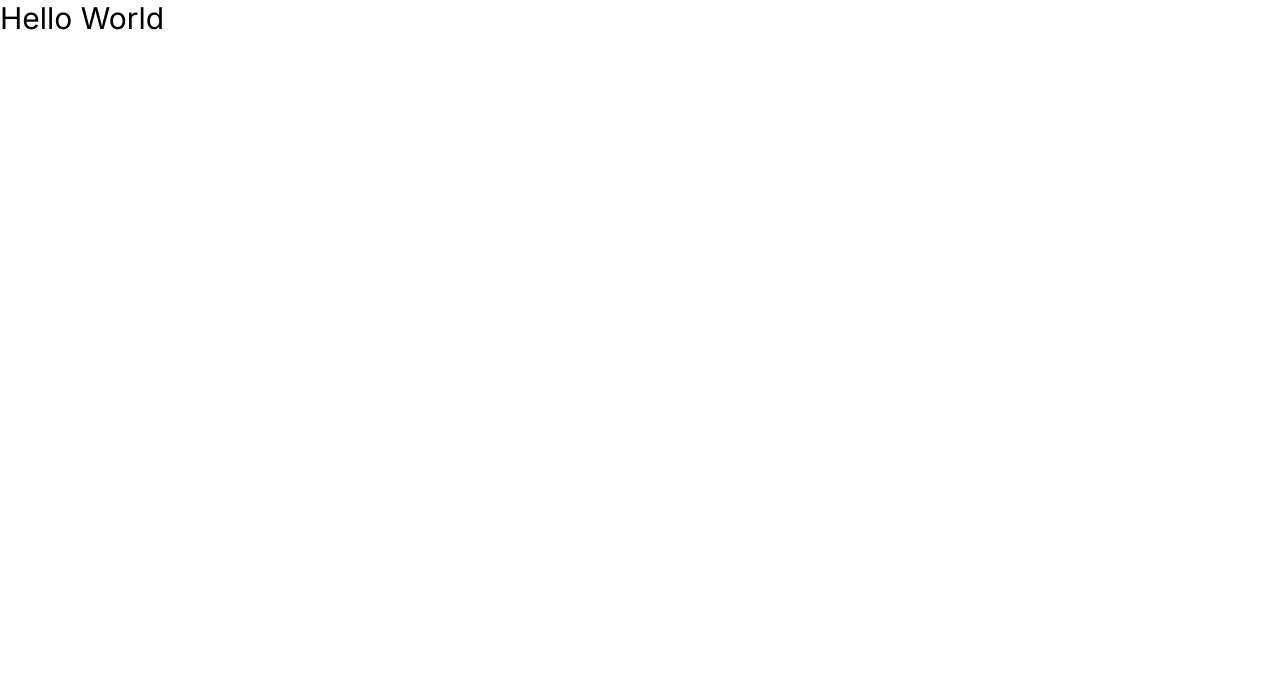
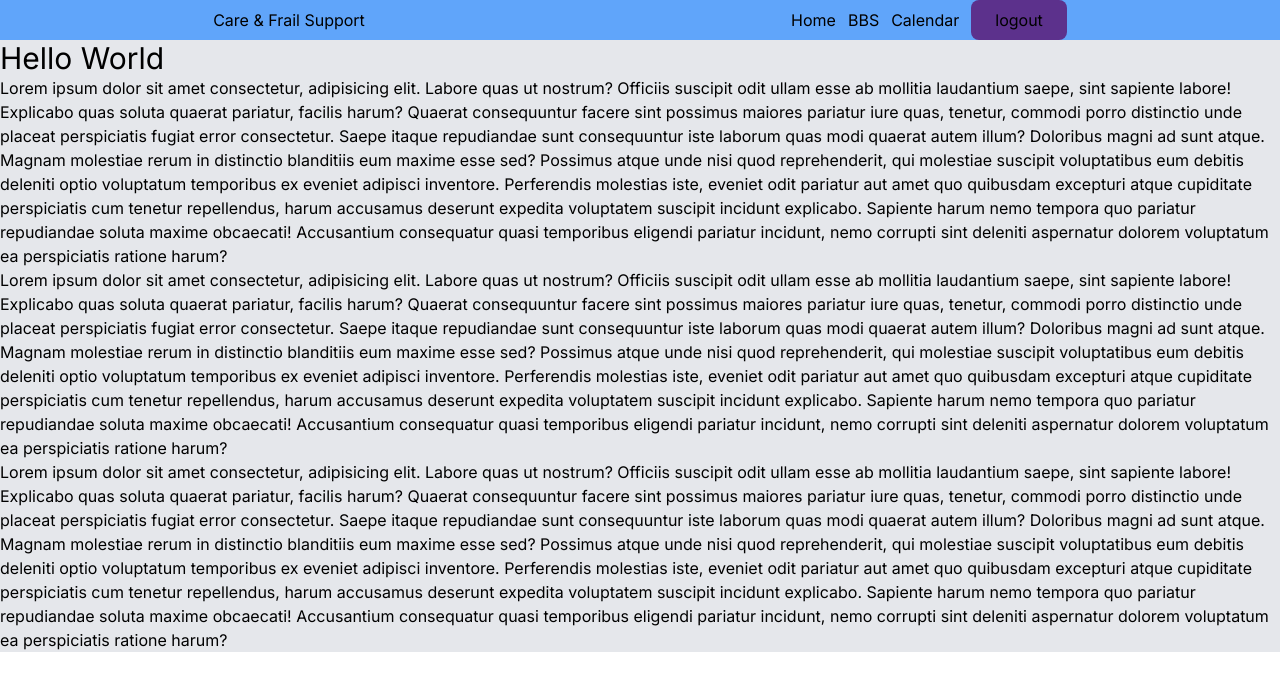
Before and after one commit to Takashi-Matsumura/vercel-mockup-test, a Next.js app: page / in a window 1280 px wide. Shown: the top 690 px of the page. Built offline with nearby package versions, Linux system fonts and the light colour scheme.

Commit message:
creating... navbar

```diff
--- a/package.json
+++ b/package.json
@@ -9,6 +9,9 @@
     "lint": "next lint"
   },
   "dependencies": {
+    "@fortawesome/fontawesome-svg-core": "^6.4.2",
+    "@fortawesome/free-solid-svg-icons": "^6.4.2",
+    "@fortawesome/react-fontawesome": "^0.2.0",
     "@types/node": "20.5.0",
     "@types/react": "18.2.20",
     "@types/react-dom": "18.2.7",
--- /dev/null
+++ b/src/app/_components/common/Navbar.tsx
@@ -0,0 +1,28 @@
+import { faBars, faHamburger } from "@fortawesome/free-solid-svg-icons";
+import { FontAwesomeIcon } from "@fortawesome/react-fontawesome";
+import React from "react";
+
+const Navbar = () => {
+  return (
+    <header className="container mx-auto">
+      <div className="bg-blue-400 w-full fixed flex justify-around h-10 items-center">
+        <div>Care & Frail Support</div>
+        <div className="items-center space-x-3 hidden md:flex">
+          <a href="#">Home</a>
+          <a href="#">BBS</a>
+          <a href="#">Calendar</a>
+          <a href="#">
+            <button className="px-6 py-2 bg-theme rounded-lg hover:bg-purple-600 transition-all duration-300">
+              logout
+            </button>
+          </a>
+        </div>
+        <div className="md:hidden">
+          <FontAwesomeIcon icon={faBars} />
+        </div>
+      </div>
+    </header>
+  );
+};
+
+export default Navbar;
--- a/src/app/layout.tsx
+++ b/src/app/layout.tsx
@@ -1,6 +1,10 @@
 import "./globals.css";
 import type { Metadata } from "next";
 import { Inter } from "next/font/google";
+
+import { config } from "@fortawesome/fontawesome-svg-core";
+import "@fortawesome/fontawesome-svg-core/styles.css";
+config.autoAddCss = false;
 
 const inter = Inter({ subsets: ["latin"] });
 
--- a/src/app/page.tsx
+++ b/src/app/page.tsx
@@ -1,5 +1,73 @@
 import Image from "next/image";
+import Navbar from "./_components/common/Navbar";
 
 export default function Home() {
-  return <h1 className="text-3xl">Hello World</h1>;
+  return (
+    <div className="container mx-auto">
+      <Navbar />
+      <main className="bg-gray-200 container pt-10">
+        <h1 className="text-3xl">Hello World</h1>
+        <p>
+          Lorem ipsum dolor sit amet consectetur, adipisicing elit. Labore quas
+          ut nostrum? Officiis suscipit odit ullam esse ab mollitia laudantium
+          saepe, sint sapiente labore! Explicabo quas soluta quaerat pariatur,
+          facilis harum? Quaerat consequuntur facere sint possimus maiores
+          pariatur iure quas, tenetur, commodi porro distinctio unde placeat
+          perspiciatis fugiat error consectetur. Saepe itaque repudiandae sunt
+          consequuntur iste laborum quas modi quaerat autem illum? Doloribus
+          magni ad sunt atque. Magnam molestiae rerum in distinctio blanditiis
+          eum maxime esse sed? Possimus atque unde nisi quod reprehenderit, qui
+          molestiae suscipit voluptatibus eum debitis deleniti optio voluptatum
+          temporibus ex eveniet adipisci inventore. Perferendis molestias iste,
+          eveniet odit pariatur aut amet quo quibusdam excepturi atque
+          cupiditate perspiciatis cum tenetur repellendus, harum accusamus
+          deserunt expedita voluptatem suscipit incidunt explicabo. Sapiente
+          harum nemo tempora quo pariatur repudiandae soluta maxime obcaecati!
+          Accusantium consequatur quasi temporibus eligendi pariatur incidunt,
+          nemo corrupti sint deleniti aspernatur dolorem voluptatum ea
+          perspiciatis ratione harum?
+        </p>
+        <p>
+          Lorem ipsum dolor sit amet consectetur, adipisicing elit. Labore quas
+          ut nostrum? Officiis suscipit odit ullam esse ab mollitia laudantium
+          saepe, sint sapiente labore! Explicabo quas soluta quaerat pariatur,
+          facilis harum? Quaerat consequuntur facere sint possimus maiores
+          pariatur iure quas, tenetur, commodi porro distinctio unde placeat
+          perspiciatis fugiat error consectetur. Saepe itaque repudiandae sunt
+          consequuntur iste laborum quas modi quaerat autem illum? Doloribus
+          magni ad sunt atque. Magnam molestiae rerum in distinctio blanditiis
+          eum maxime esse sed? Possimus atque unde nisi quod reprehenderit, qui
+          molestiae suscipit voluptatibus eum debitis deleniti optio voluptatum
+          temporibus ex eveniet adipisci inventore. Perferendis molestias iste,
+          eveniet odit pariatur aut amet quo quibusdam excepturi atque
+          cupiditate perspiciatis cum tenetur repellendus, harum accusamus
+          deserunt expedita voluptatem suscipit incidunt explicabo. Sapiente
+          harum nemo tempora quo pariatur repudiandae soluta maxime obcaecati!
+          Accusantium consequatur quasi temporibus eligendi pariatur incidunt,
+          nemo corrupti sint deleniti aspernatur dolorem voluptatum ea
+          perspiciatis ratione harum?
+        </p>
+        <p>
+          Lorem ipsum dolor sit amet consectetur, adipisicing elit. Labore quas
+          ut nostrum? Officiis suscipit odit ullam esse ab mollitia laudantium
+          saepe, sint sapiente labore! Explicabo quas soluta quaerat pariatur,
+          facilis harum? Quaerat consequuntur facere sint possimus maiores
+          pariatur iure quas, tenetur, commodi porro distinctio unde placeat
+          perspiciatis fugiat error consectetur. Saepe itaque repudiandae sunt
+          consequuntur iste laborum quas modi quaerat autem illum? Doloribus
+          magni ad sunt atque. Magnam molestiae rerum in distinctio blanditiis
+          eum maxime esse sed? Possimus atque unde nisi quod reprehenderit, qui
+          molestiae suscipit voluptatibus eum debitis deleniti optio voluptatum
+          temporibus ex eveniet adipisci inventore. Perferendis molestias iste,
+          eveniet odit pariatur aut amet quo quibusdam excepturi atque
+          cupiditate perspiciatis cum tenetur repellendus, harum accusamus
+          deserunt expedita voluptatem suscipit incidunt explicabo. Sapiente
+          harum nemo tempora quo pariatur repudiandae soluta maxime obcaecati!
+          Accusantium consequatur quasi temporibus eligendi pariatur incidunt,
+          nemo corrupti sint deleniti aspernatur dolorem voluptatum ea
+          perspiciatis ratione harum?
+        </p>
+      </main>
+    </div>
+  );
 }
--- a/tailwind.config.ts
+++ b/tailwind.config.ts
@@ -1,20 +1,23 @@
-import type { Config } from 'tailwindcss'
+import type { Config } from "tailwindcss";
 
 const config: Config = {
   content: [
-    './src/pages/**/*.{js,ts,jsx,tsx,mdx}',
-    './src/components/**/*.{js,ts,jsx,tsx,mdx}',
-    './src/app/**/*.{js,ts,jsx,tsx,mdx}',
+    "./src/pages/**/*.{js,ts,jsx,tsx,mdx}",
+    "./src/components/**/*.{js,ts,jsx,tsx,mdx}",
+    "./src/app/**/*.{js,ts,jsx,tsx,mdx}",
   ],
   theme: {
     extend: {
       backgroundImage: {
-        'gradient-radial': 'radial-gradient(var(--tw-gradient-stops))',
-        'gradient-conic':
-          'conic-gradient(from 180deg at 50% 50%, var(--tw-gradient-stops))',
+        "gradient-radial": "radial-gradient(var(--tw-gradient-stops))",
+        "gradient-conic":
+          "conic-gradient(from 180deg at 50% 50%, var(--tw-gradient-stops))",
+      },
+      colors: {
+        theme: "#5c318c",
       },
     },
   },
   plugins: [],
-}
-export default config
+};
+export default config;
```
Also changed, not shown: src/app/_components/timeline/SupportPane.tsx (added), src/app/_components/timeline/TimeLineHead.tsx (added), src/app/_components/timeline/TimeLineMain.tsx (added), 1 other file (tests, documents, lock files or other folders).
